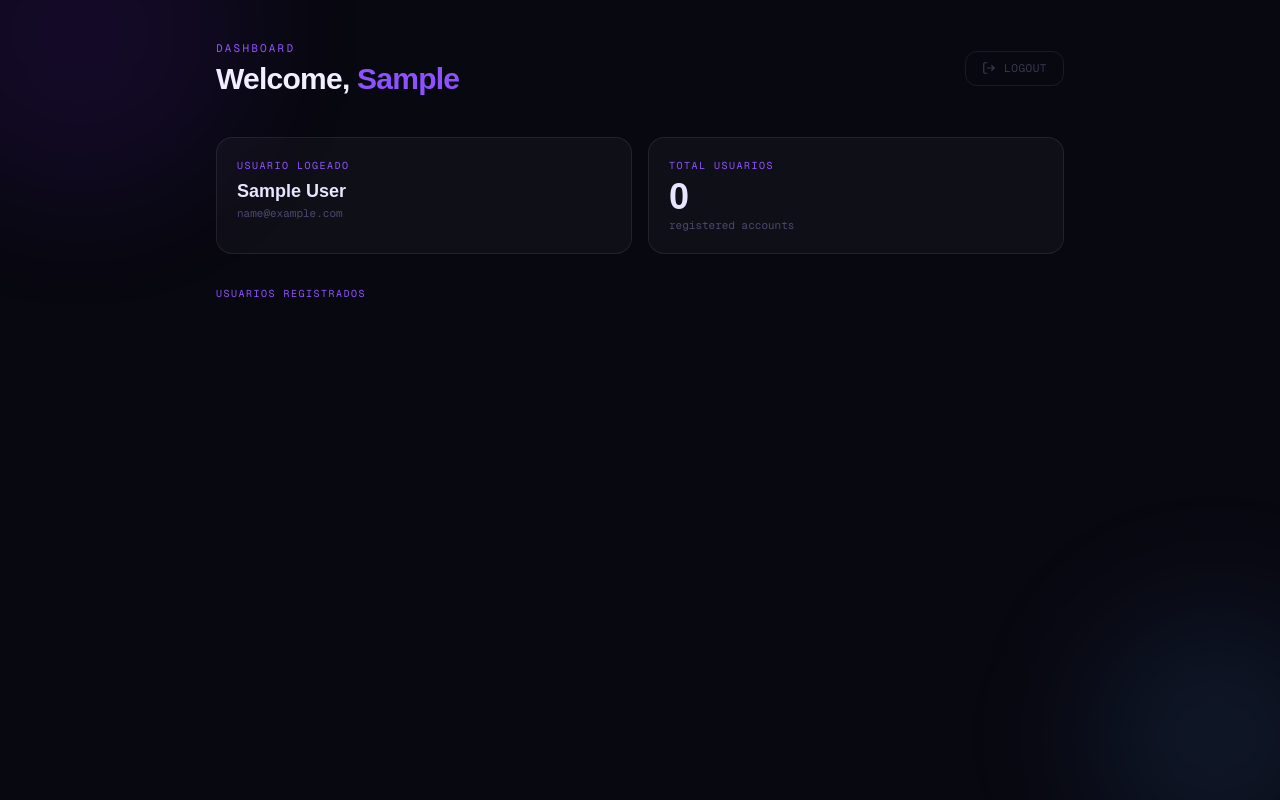
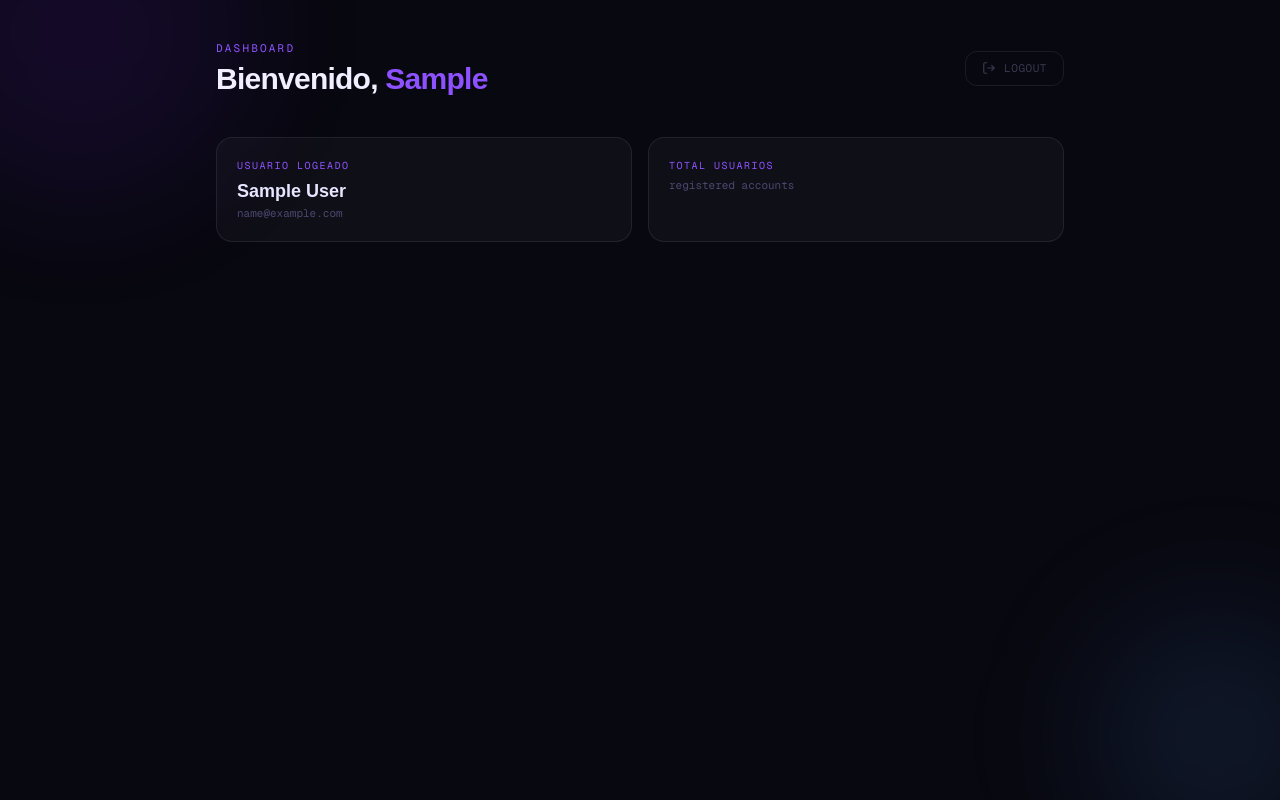
Before and after one commit to ELIrojas/mutation-testing-poc, a Next.js app: page /principal in a window 1280 px wide. Built offline with nearby package versions, Linux system fonts and the light colour scheme; sample sign-in values are in the browser's storage.

Commit message:
ui updates

```diff
--- a/app/principal/page.tsx
+++ b/app/principal/page.tsx
@@ -38,7 +38,7 @@ export default function PrincipalPage() {
               Dashboard
             </p>
             <h1 className="text-3xl font-extrabold tracking-tight text-[#f0eeff]">
-              Welcome, <span className="text-violet-500">{session.firstName}</span>
+              Bienvenido, <span className="text-violet-500">{session.firstName}</span>
             </h1>
           </div>
           <button
@@ -63,12 +63,12 @@ export default function PrincipalPage() {
             <p className="font-mono text-[10px] tracking-[0.15em] text-violet-500 uppercase mb-1">
               Total usuarios
             </p>
-            <p className="text-4xl font-extrabold text-[#e8e5ff]">{users.length}</p>
+            {/* <p className="text-4xl font-extrabold text-[#e8e5ff]">{users.length}</p> */}
             <p className="font-mono text-[11px] text-[#4a4870]">registered accounts</p>
           </div>
         </div>
 
-        <p className="font-mono text-[10px] tracking-[0.15em] text-violet-500 uppercase mb-4">
+        {/* <p className="font-mono text-[10px] tracking-[0.15em] text-violet-500 uppercase mb-4">
           Usuarios Registrados
         </p>
         <div className="flex flex-col gap-3">
@@ -105,7 +105,7 @@ export default function PrincipalPage() {
               <svg className="w-4 h-4 text-[#2a2840] shrink-0" viewBox="0 0 24 24" fill="none" stroke="currentColor" strokeWidth="2"><circle cx="12" cy="8" r="4"/><path d="M4 20c0-4 3.6-7 8-7s8 3 8 7"/></svg>
             </div>
           ))}
-        </div>
+        </div> */}
       </div>
     </main>
   )
--- a/next.config.ts
+++ b/next.config.ts
@@ -1,9 +1,19 @@
+// import type { NextConfig } from "next";
+
+// const nextConfig: NextConfig = {
+//   output: "export",
+//   basePath:"/mutation-testing-poc",
+//   images:{unoptimized:true},
+// };
+
+// export default nextConfig;
+
 import type { NextConfig } from "next";
 
 const nextConfig: NextConfig = {
   output: "export",
-  basePath:"/mutation-testing-poc",
-  images:{unoptimized:true},
+  basePath: process.env.NODE_ENV === "production" ? "/mutation-testing-poc" : "",
+  images: { unoptimized: true },
 };
 
 export default nextConfig;
```
